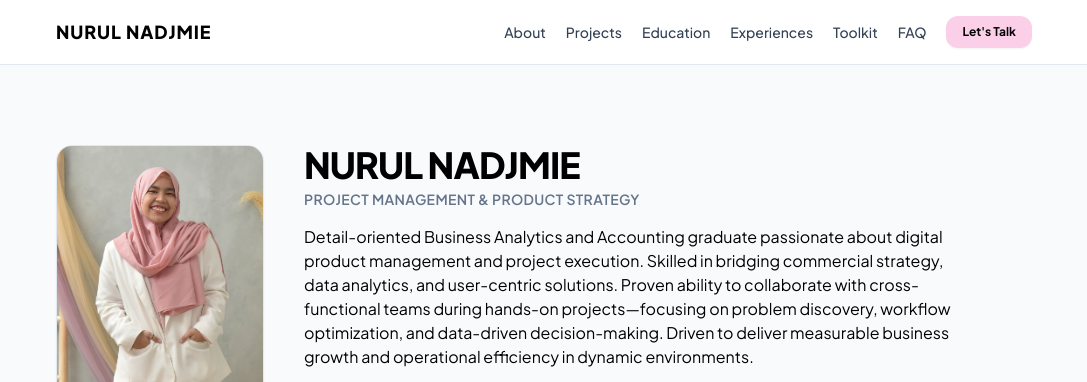
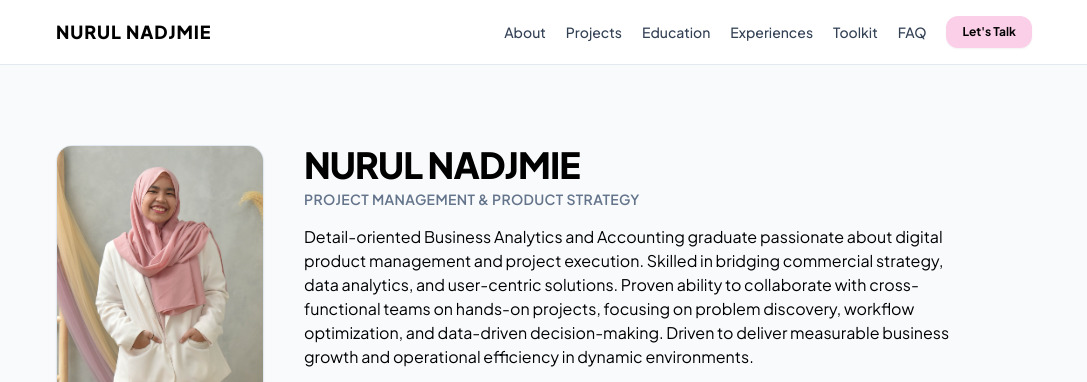
Before and after one commit to iyunnurul58-blip/Portfolio, a plain HTML site: page index.html in a window 1280 px wide. Shown: the top 382 px of the page, without its empty margins (96-1183 px from the left). Drawn offline with nearby package versions, Linux system fonts and the light colour scheme.

Commit message:
index.html

```diff
--- a/index.html
+++ b/index.html
@@ -57,7 +57,7 @@
 
         <!-- Short introduction -->
         <p class="text-sm md:text-base text-black leading-relaxed max-w-2xl">
-          Detail-oriented Business Analytics and Accounting graduate passionate about digital product management and project execution. Skilled in bridging commercial strategy, data analytics, and user-centric solutions. Proven ability to collaborate with cross-functional teams during hands-on projects—focusing on problem discovery, workflow optimization, and data-driven decision-making. Driven to deliver measurable business growth and operational efficiency in dynamic environments.
+          Detail-oriented Business Analytics and Accounting graduate passionate about digital product management and project execution. Skilled in bridging commercial strategy, data analytics, and user-centric solutions. Proven ability to collaborate with cross-functional teams on hands-on projects, focusing on problem discovery, workflow optimization, and data-driven decision-making. Driven to deliver measurable business growth and operational efficiency in dynamic environments.
         </p>
 
         <!-- Contact Information -->
```
